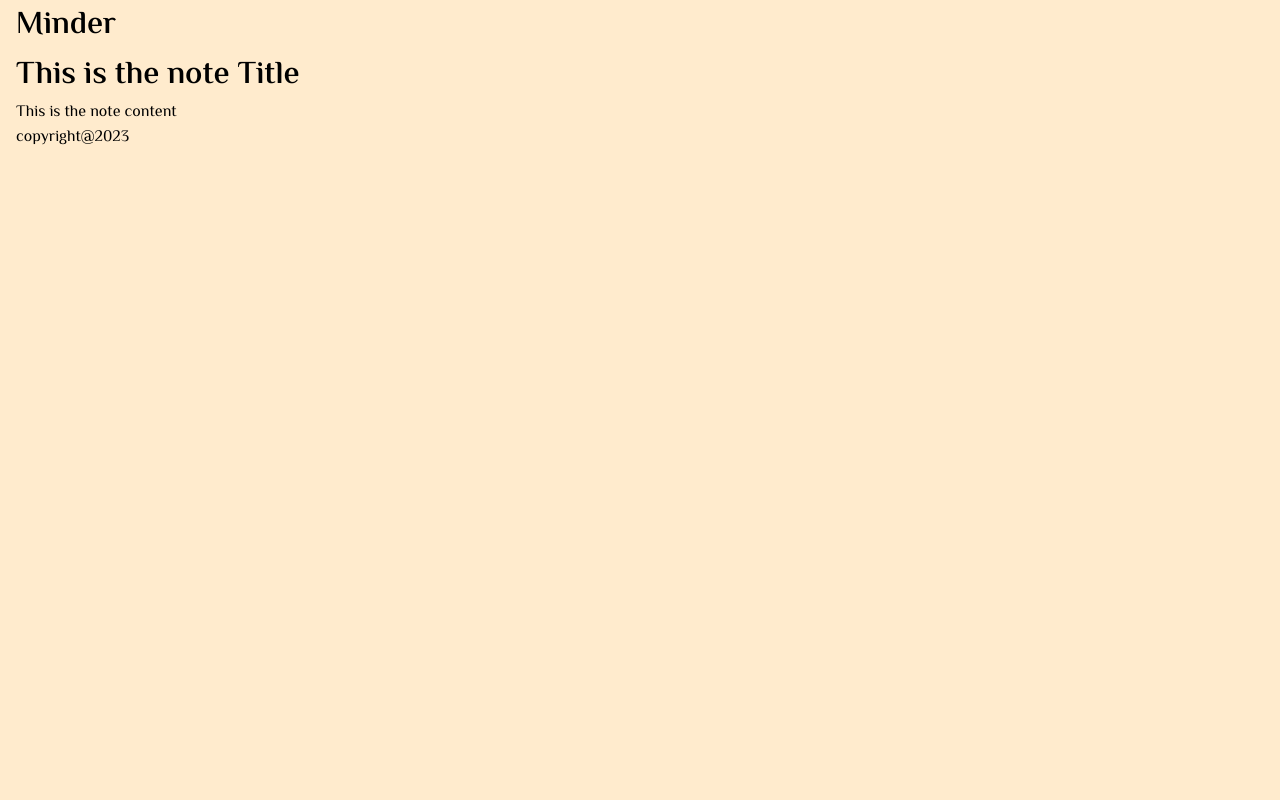
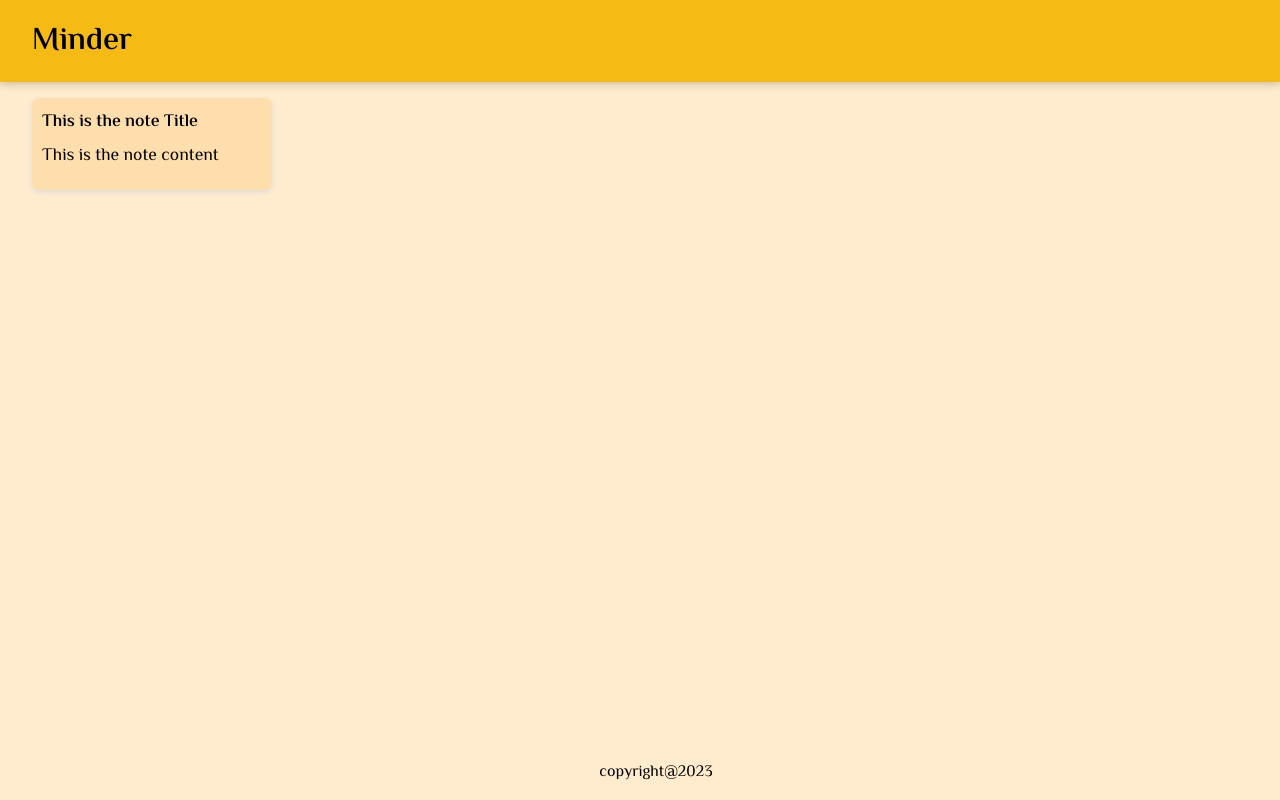
Before and after one commit to LamiaRimty/Minder, a React (Create React App) app in the folder my-app/: page / in a window 1280 px wide. Built offline with nearby package versions, Linux system fonts and the light colour scheme.

Commit message:
Add Notes.js

```diff
--- a/my-app/public/styles.css
+++ b/my-app/public/styles.css
@@ -13,7 +13,7 @@ body{
     padding: 0 16px;
 }
 
-header{
+.header{
     background-color: #f5ba13;
     margin: auto -16px;
     padding: 16px 32px;
@@ -26,7 +26,7 @@ header h1{
     font-weight: 200;
 
 }
-footer{
+.footer{
     position: absolute;
     text-align: center;
     bottom: 0;
@@ -34,7 +34,7 @@ footer{
     height: 2.5rem;
 }
 
-footer p{
+.footer p{
     color:dimgray;
 }
 
@@ -44,4 +44,20 @@ footer p{
     box-shadow: 0 2px 5px 0 gainsboro;
     /* #ccc */
     padding: 10px;
+    width: 240px;
+    margin: 16px;
+    float: left;
 }
+
+.note h1{
+    font-size: 1.1em;
+    margin-bottom: 6px;
+}
+
+.note p{
+    font-size: 1.1em;
+    margin-bottom: 10px;
+    white-space: pre-wrap;
+    word-wrap: break-word;
+
+}
--- a/my-app/src/components/App.jsx
+++ b/my-app/src/components/App.jsx
@@ -0,0 +1,15 @@
+import React from "react";
+import Header from './Header';
+import Note from './Note';
+import Footer from './Footer';
+
+function App(){
+    return(
+        <div>
+        <Header/>
+         <Note/>
+        <Footer/>
+        </div>
+    );
+}
+export default App;
--- a/my-app/src/components/Footer.jsx
+++ b/my-app/src/components/Footer.jsx
@@ -5,9 +5,7 @@ const year = currentDate.getFullYear();
 
 function Footer(){
     return(
-
-        <p className="Footer">copyright@{year}</p>
+        <p className="footer">copyright@{year}</p>
     );
 }
-
 export default Footer;
--- a/my-app/src/components/Header.jsx
+++ b/my-app/src/components/Header.jsx
@@ -2,8 +2,7 @@ import React from "react";
 
 function Header(){
     return(
-        <h1 className="Header">Minder</h1>
+        <h1 className="header">Minder</h1>
     );
 }
-
 export default Header;
--- a/my-app/src/components/Note.jsx
+++ b/my-app/src/components/Note.jsx
@@ -2,8 +2,8 @@ import React from "react";
 
 function Note(){
     return(
-        <div>
-              <h1 className="Note">This is the note Title</h1>
+        <div className="note">
+              <h1 >This is the note Title</h1>
                <p>This is the note content</p>
         </div>
 
--- a/my-app/src/index.js
+++ b/my-app/src/index.js
@@ -1,17 +1,10 @@
 import React from 'react';
 import ReactDOM from 'react-dom/client';
-import Header from './components/Header';
-import Note from './components/Note';
-import Footer from './components/Footer';
-
-
+import App from './components/App';
 
 const root = ReactDOM.createRoot(document.getElementById('root'));
 root.render(
   <React.StrictMode>
-   <Header/>
-   <Note/>
-   <Footer/>
-
+   <App/>
   </React.StrictMode>
 );
```
Also changed, not shown: my-app/src/Notes.js (added, +28 -0 lines).
